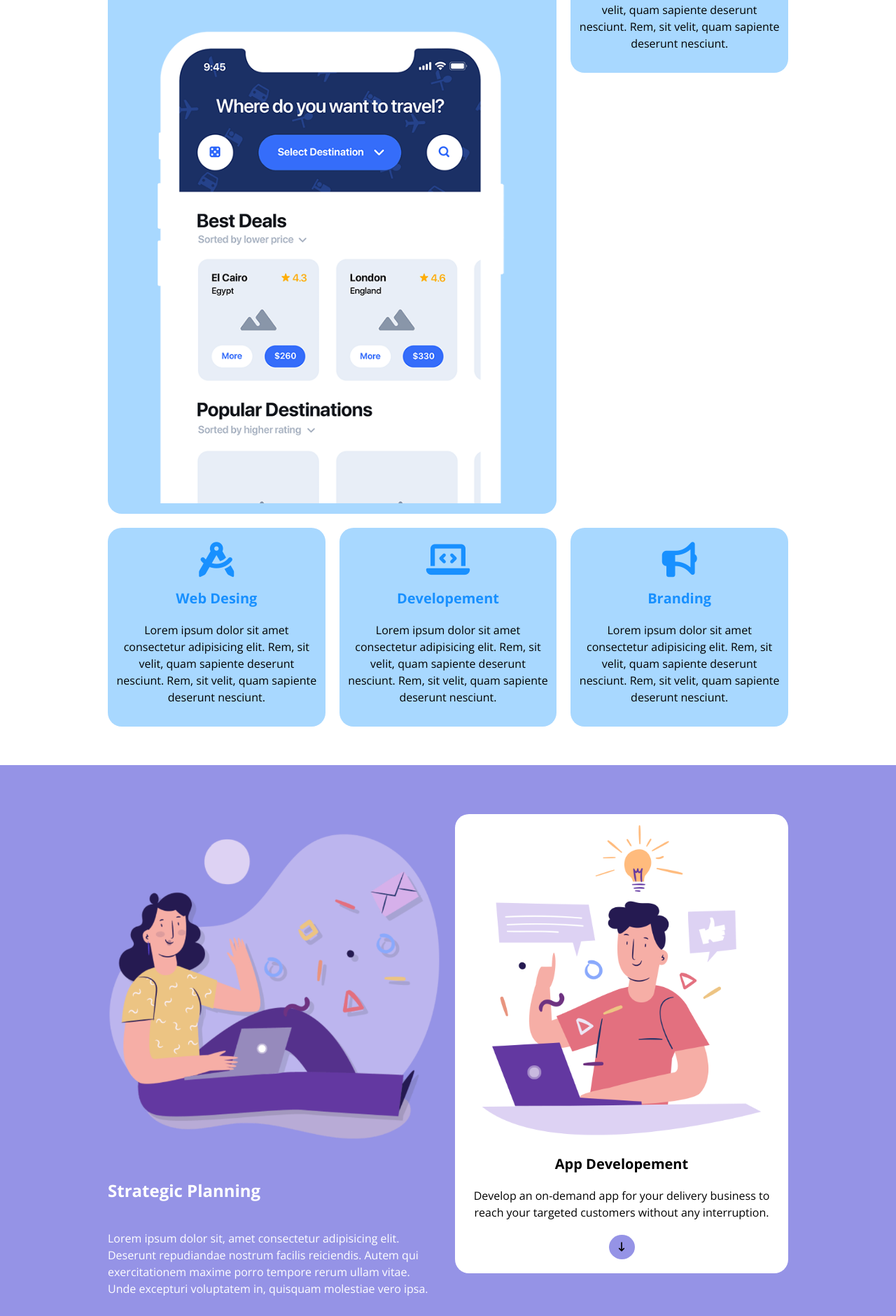
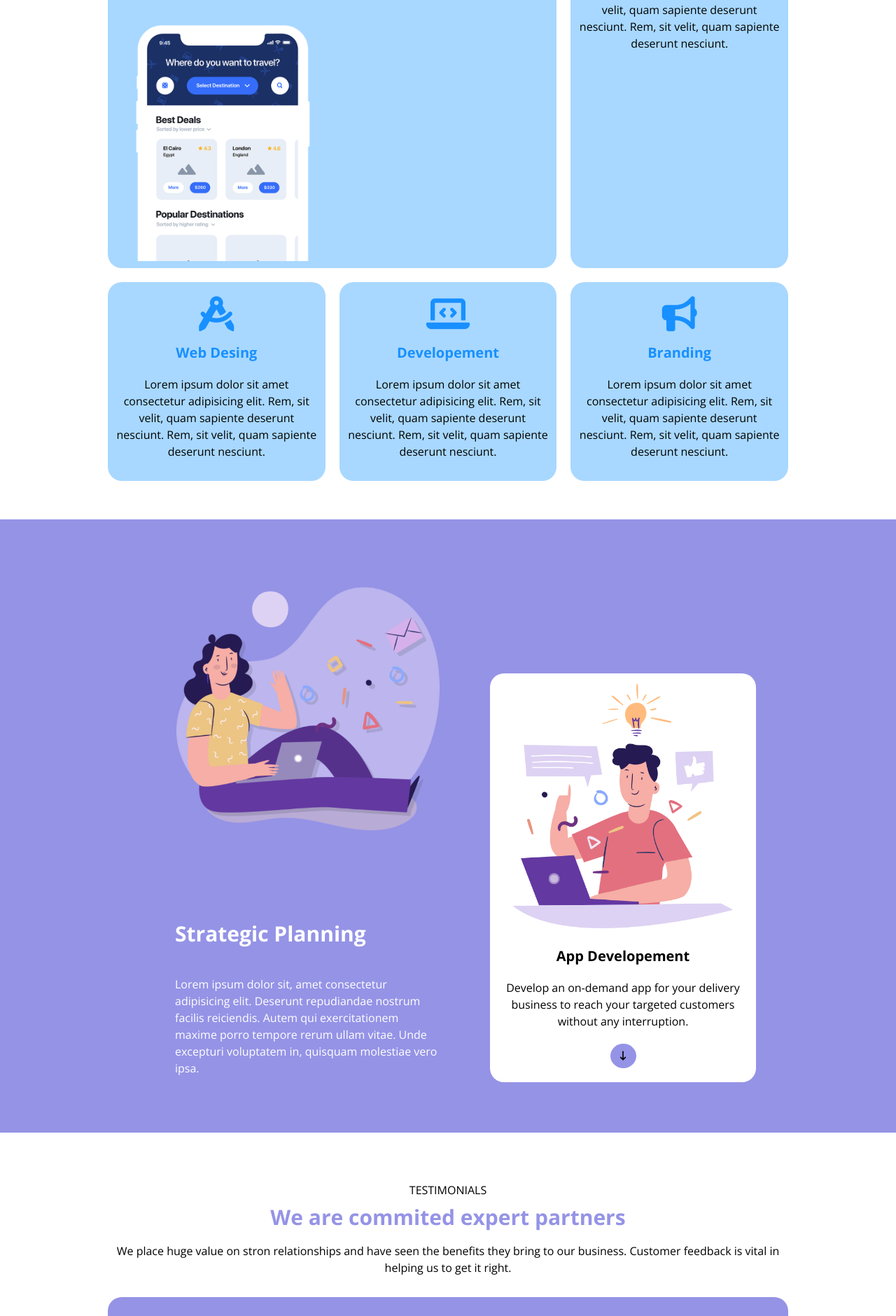
Before and after one commit to diegoferrari129/htmlcss-responsive-layout, a plain HTML site: page index.html in a window 1280 px wide. Shown: the part 300-2180 px from the top of the page at 70% size. Drawn offline with nearby package versions, Linux system fonts and the light colour scheme.

Commit message:
[UPD] styled content to main for tablet and desktop devices

```diff
--- a/css/style.css
+++ b/css/style.css
@@ -26,6 +26,10 @@ h1 {
     margin: 0 auto;
 }
 
+.container--small {
+    width: 768px;
+}
+
 .row {
     display: flex;
     flex-wrap: wrap;
@@ -45,6 +49,10 @@ h1 {
 }
 
 .col--100 {
+    width: 100%;
+}
+
+.col--100--active {
     width: 100%;
 }
 
@@ -193,6 +201,10 @@ h1 {
 
 .app__content {
     padding: 0 10px;
+}
+
+.app h2 {
+    font-size: 30px;
 }
 
 .app h2, p {
@@ -363,8 +375,31 @@ h1 {
         width: calc(100% / 3);
     }
 
+    .col--66 .card {
+        text-align: left;
+    }
+
+    .demo img {
+        width: 50%;
+        position: relative;
+        display: block;
+    }
+
+    .card--h {
+        height: 96.5%;
+    }
+
+    /* STRATEGIC PLANNING */
+    .app h2 {
+        font-size: 45px;
+    }
+
      /* BENEFITS OF WORKING WITH US */
-     .benefits .col--100 {
+    .col--100--active {
+        width: 100%;
+    }
+
+    .benefits .col--100 {
         width: 50%;
     }
 
@@ -375,6 +410,19 @@ h1 {
 
     .biography .col--100 {
         width: calc(100% / 3);
+    }
+
+    .biography__content {
+        padding-right: 30px;
+        padding-left: 40px;
+    }
+
+    .start .container {
+        width: 600px;
+    }
+
+    .footer .container {
+        width: 600px;
     }
  }
 
@@ -396,8 +444,26 @@ h1 {
     }
 
     /* STRATEGIC PLANNING*/
+    .app .container {
+        width: 800px;
+    }
+
     .app .col--100 {
         width: 50%;
+    }
+
+    .app__content img {
+        padding-bottom: 100px;
+    }
+
+    .app h2 {
+        font-size: 30px;
+    }
+
+    .card__secondary {
+        position: relative;
+        top: 150px;
+        left: 50px;
     }
 
     /* BENEFITS OF WORKING WITH US */
@@ -413,4 +479,5 @@ h1 {
     .biography .col--100 {
         width: calc(100% / 3);
     }
+
  }
--- a/index.html
+++ b/index.html
@@ -32,6 +32,7 @@
 
     <!-- CONTENT -->
     <main>
+        <!-- GET A DEMO APPLICATION -->
         <section class="demo">
             <div class="container">
                 <div class="row">
@@ -47,7 +48,7 @@
                         </div>
                     </div>
                     <div class="col--100">
-                        <div class="card">
+                        <div class="card card--h">
                             <div class="card__title">
                                 <i class="fa-solid fa-file-code fa-2xl"></i>
                                 <h3>Clean Code</h3>
@@ -55,6 +56,10 @@
                             <p>Lorem ipsum dolor sit amet consectetur adipisicing elit. Rem, sit velit, quam sapiente deserunt nesciunt. Rem, sit velit, quam sapiente deserunt nesciunt.</p>
                         </div>
                     </div>
+                </div>
+            </div>
+            <div class="container">
+                <div class="row">
                     <div class="col--100">
                         <div class="card">
                             <div class="card__title">
@@ -85,6 +90,8 @@
                 </div>
             </div>
         </section>
+
+        <!-- STRATEGIC PLANNING -->
         <section class="app">
             <div class="container">
                 <div class="row">
@@ -107,6 +114,8 @@
                 </div>
             </div>
         </section>
+
+        <!-- TESTIMONIALS -->
         <section class="testimonials">
             <div class="container">
                 <div class="row row--active">
@@ -159,10 +168,12 @@
                 </div>
             </div>
         </section>
+
+        <!-- BENEFITS OF WORKING WITH US -->
         <section class="benefits">
             <div class="container">
                 <div class="row">
-                    <div class="col--100">
+                    <div class="col--100--active">
                         <h2>Benefits of working with us</h2>
                     </div>
                 </div>
@@ -232,6 +243,7 @@
                 </div>
             </div>
 
+        <!-- ABOUT US -->
         </section>
         <section class="biography">
             <div class="container">
@@ -257,6 +269,8 @@
                 </div>
             </div>
         </section>
+
+        <!-- GET STARTED -->
         <section class="start">
             <div class="container">
                 <div class="row">
@@ -282,7 +296,7 @@
         </section>
     </main>
 
-    <!-- COPYRIGHT -->
+    <!-- FOOTER -->
     <footer class="footer">
         <div class="container">
             <div class="row__footer row__footer--active">
```
